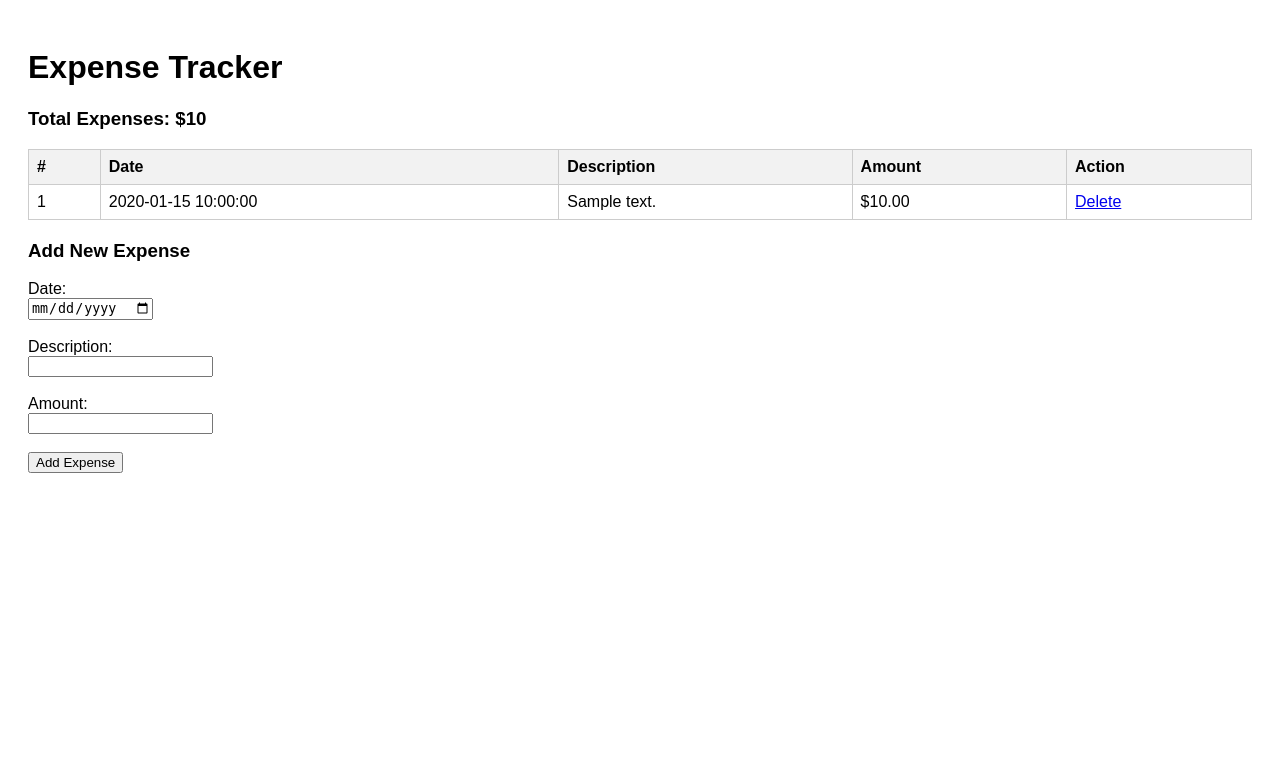
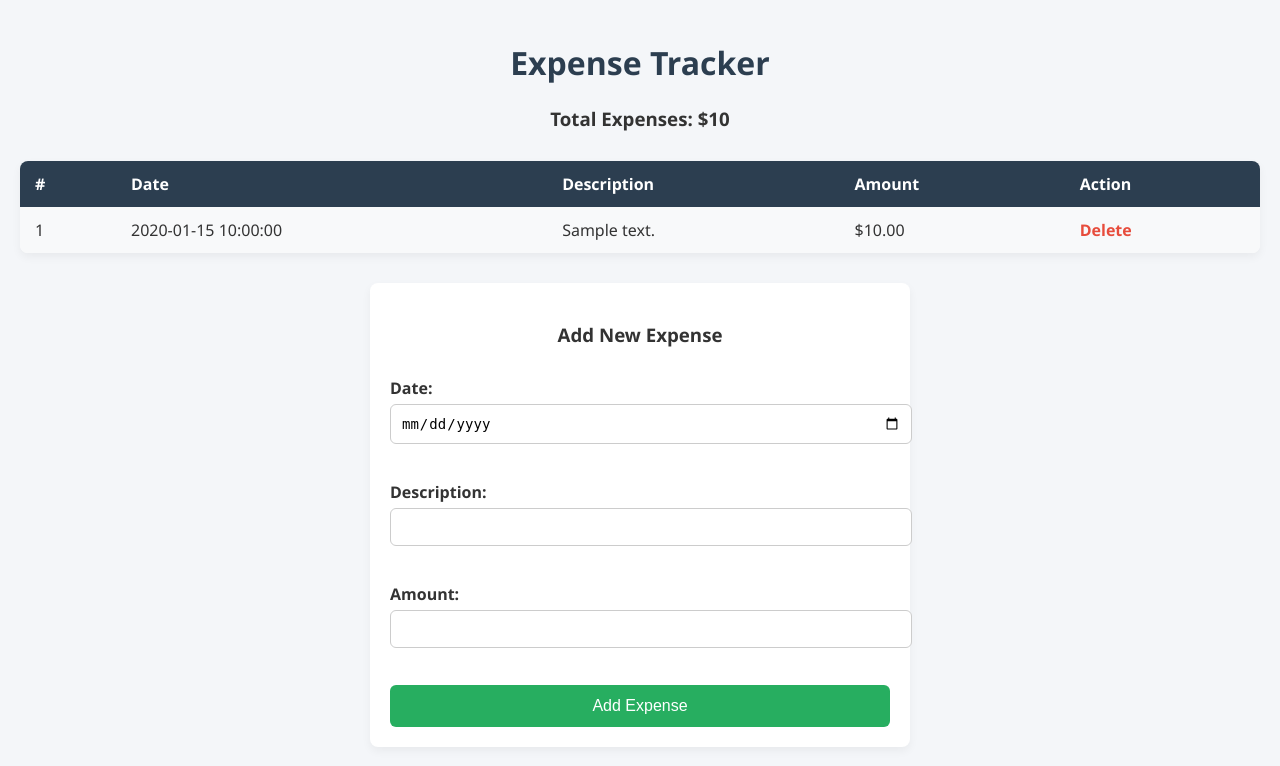
Before and after one commit to MaximusTeoJX/Expense-Tracker-Project, a Flask app: template templates/index.html in a window 1280 px wide. Shown: the top 766 px of the page. Run offline with Flask 3, Linux system fonts and the light colour scheme; the template is opened without the code that fills it: most values are stand-ins (such as "Sample title", 1, 10 or a date in 2020).

Commit message:
Added CSS Styling

```diff
--- /dev/null
+++ b/static/styles.css
@@ -0,0 +1,97 @@
+body {
+    font-family: "Segoe UI", Tahoma, sans-serif;
+    background-color: #f4f6f9;
+    color: #333;
+    padding: 20px;
+    margin: 0;
+}
+
+h1 {
+    text-align: center;
+    color: #2c3e50;
+}
+
+h3 {
+    text-align: center;
+    margin-bottom: 30px;
+}
+
+table {
+    width: 100%;
+    border-collapse: collapse;
+    background: white;
+    box-shadow: 0 4px 10px rgba(0,0,0,0.05);
+    border-radius: 8px;
+    overflow: hidden;
+}
+
+th, td {
+    padding: 12px 15px;
+    text-align: left;
+}
+
+th {
+    background-color: #2c3e50;
+    color: white;
+    font-weight: 600;
+}
+
+tr:nth-child(even) {
+    background-color: #f8f9fa;
+}
+
+tr:hover {
+    background-color: #f1f1f1;
+}
+
+a {
+    text-decoration: none;
+    color: #e74c3c;
+    font-weight: bold;
+}
+
+a:hover {
+    text-decoration: underline;
+}
+
+form {
+    margin-top: 30px;
+    background: white;
+    padding: 20px;
+    border-radius: 8px;
+    box-shadow: 0 4px 10px rgba(0,0,0,0.05);
+    max-width: 500px;
+    margin-left: auto;
+    margin-right: auto;
+}
+
+label {
+    font-weight: bold;
+}
+
+input[type="date"],
+input[type="text"],
+input[type="number"] {
+    width: 100%;
+    padding: 10px;
+    margin-top: 5px;
+    margin-bottom: 15px;
+    border: 1px solid #ccc;
+    border-radius: 6px;
+    font-size: 14px;
+}
+
+button {
+    background-color: #27ae60;
+    color: white;
+    border: none;
+    padding: 12px 20px;
+    font-size: 16px;
+    border-radius: 6px;
+    cursor: pointer;
+    width: 100%;
+}
+
+button:hover {
+    background-color: #219150;
+}
--- a/templates/index.html
+++ b/templates/index.html
@@ -2,13 +2,7 @@
 <html>
 <head>
     <title>Expense Tracker</title>
-    <style>
-        body { font-family: Arial; padding: 20px; }
-        table { width: 100%; border-collapse: collapse; }
-        th, td { border: 1px solid #ccc; padding: 8px; text-align: left; }
-        th { background-color: #f2f2f2; }
-        form { margin-top: 20px; }
-    </style>
+    <link rel="stylesheet" type="text/css" href="{{ url_for ('static', filename='styles.css') }}">
 </head>
 <body>
     <h1>Expense Tracker</h1>
```
